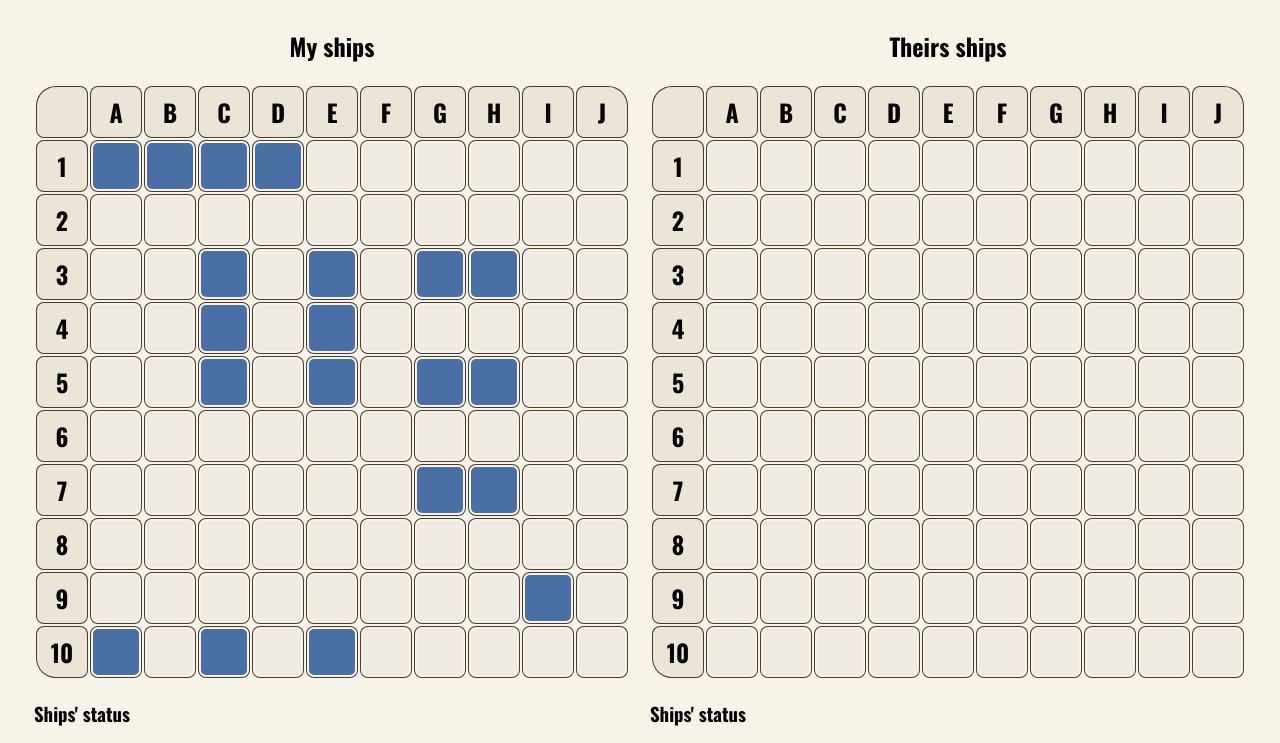
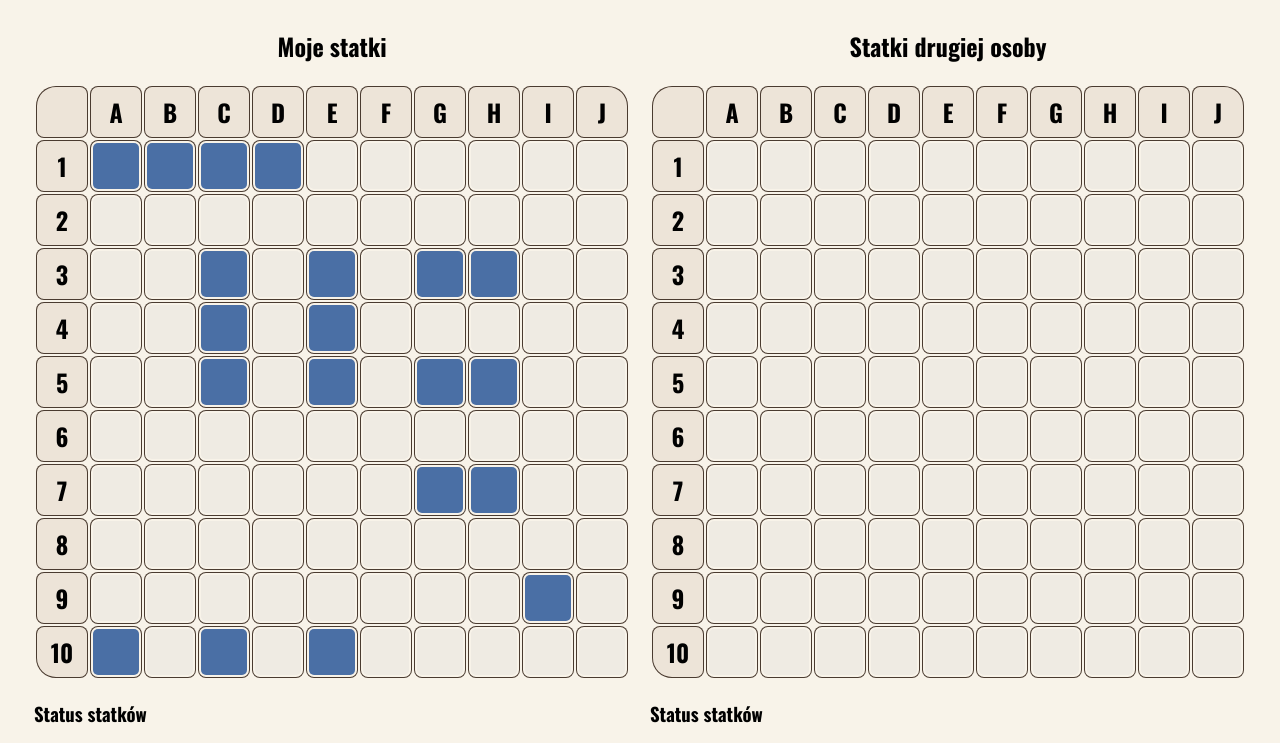
Before and after one commit to michalryngier/ship-game, a plain HTML site: page index.html in a window 1280 px wide. Shown: the top 743 px of the page. Drawn offline with nearby package versions, Linux system fonts and the light colour scheme.

Commit message:
feat(game): change texts to polish

```diff
--- a/index.html
+++ b/index.html
@@ -12,7 +12,7 @@
 <body>
     <div class="game-container">
         <div>
-            <h2 class="heading-center">My ships</h2>
+            <h2 class="heading-center">Moje statki</h2>
             <table id="table1" class="game-board">
                 <thead>
                     <tr>
@@ -162,7 +162,7 @@
                     </tr>
                 </tbody>
             </table>
-            <h3 class="heading-left">Ships' status</h3>
+            <h3 class="heading-left">Status statków</h3>
             <table id="my-ship-status-table" class="status-table">
                 <tbody>
                     <tr>
@@ -191,7 +191,7 @@
             </table>
         </div>
         <div>
-            <h2 class="heading-center">Theirs ships</h2>
+            <h2 class="heading-center">Statki drugiej osoby</h2>
             <table id="table2" class="game-board">
                 <thead>
                     <tr>
@@ -341,7 +341,7 @@
                     </tr>
                 </tbody>
             </table>
-            <h3 class="heading-left">Ships' status</h3>
+            <h3 class="heading-left">Status statków</h3>
             <table id="opponent-ship-status-table" class="status-table">
                 <tbody>
                     <tr>
```
